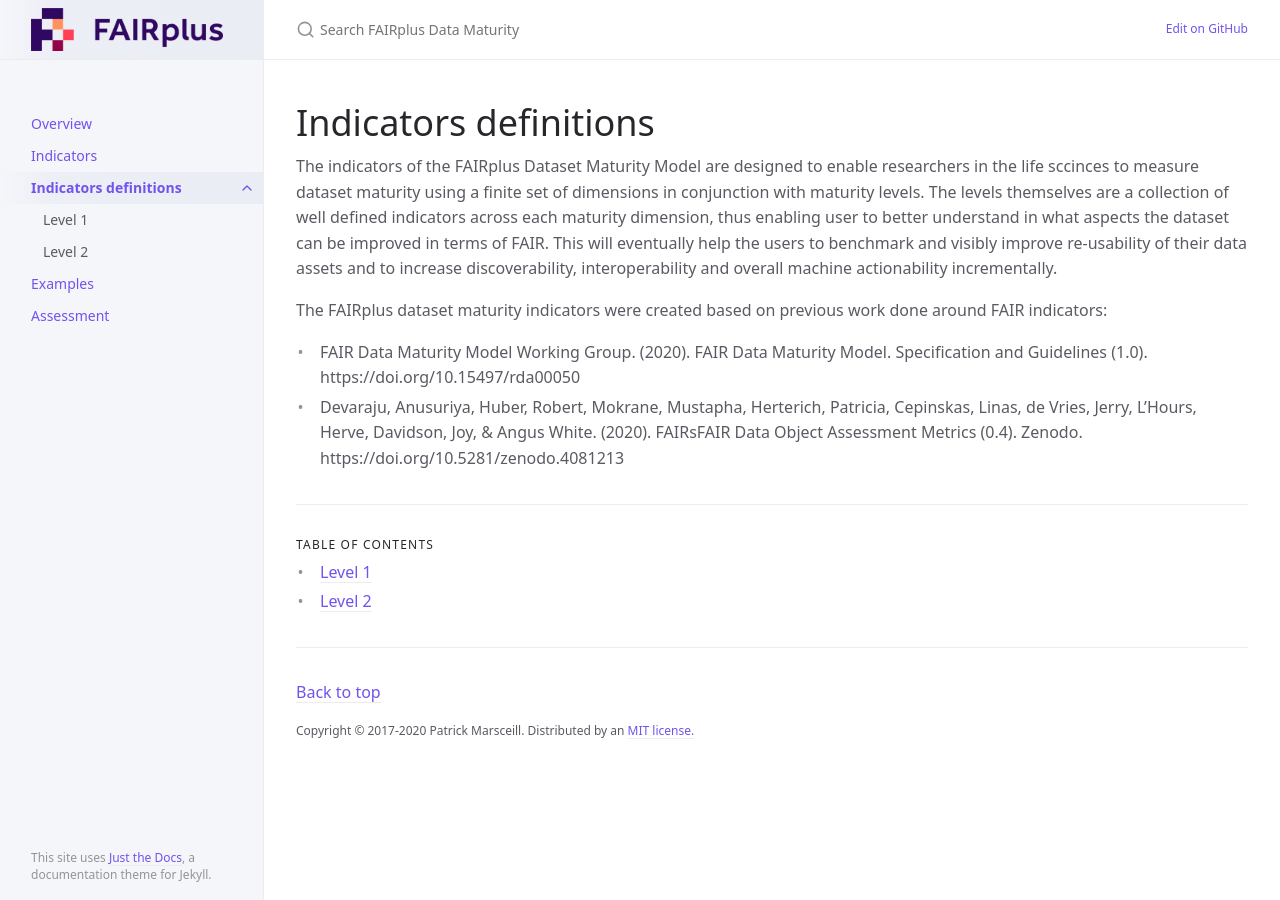
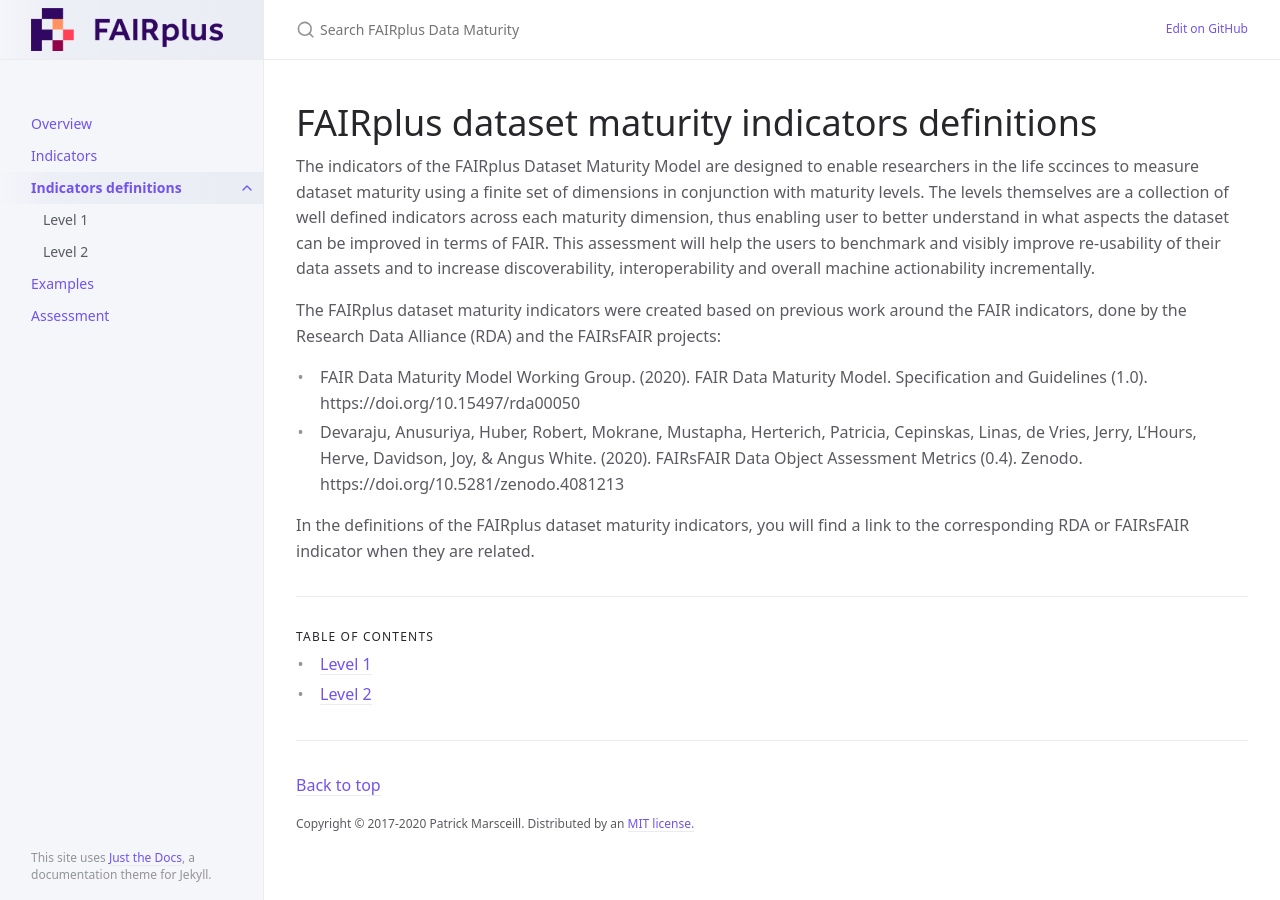
Before and after one commit to FAIRplus/Data-Maturity, a Jekyll site: the page built from docs/indicator_definitions/indicator_definitions.md, in a window 1280 px wide. Built offline with Jekyll 4.4.1, drawn with Linux system fonts in a browser that asks for light colours.

Commit message:
Update indicator_definitions.md

```diff
--- a/docs/indicator_definitions/indicator_definitions.md
+++ b/docs/indicator_definitions/indicator_definitions.md
@@ -6,10 +6,12 @@
 permalink: /docs/indicator_definitions
 ---
 
-# Indicators definitions
+# FAIRplus dataset maturity indicators definitions
 
-The indicators of the FAIRplus Dataset Maturity Model are designed to enable researchers in the life sccinces to measure dataset maturity using a finite set of dimensions in conjunction with maturity levels. The levels themselves are a collection of well defined indicators across each maturity dimension, thus enabling user to better understand in what aspects the dataset can be improved in terms of FAIR. This will eventually help the users to benchmark and visibly improve re-usability of their data assets and to increase discoverability, interoperability and overall machine actionability incrementally.
+The indicators of the FAIRplus Dataset Maturity Model are designed to enable researchers in the life sccinces to measure dataset maturity using a finite set of dimensions in conjunction with maturity levels. The levels themselves are a collection of well defined indicators across each maturity dimension, thus enabling user to better understand in what aspects the dataset can be improved in terms of FAIR. This assessment will help the users to benchmark and visibly improve re-usability of their data assets and to increase discoverability, interoperability and overall machine actionability incrementally.
 
-The FAIRplus dataset maturity indicators were created based on previous work done around FAIR indicators:
+The FAIRplus dataset maturity indicators were created based on previous work around the FAIR indicators, done by the Research Data Alliance (RDA) and the FAIRsFAIR projects:
 - FAIR Data Maturity Model Working Group. (2020). FAIR Data Maturity Model. Specification and Guidelines (1.0). https://doi.org/10.15497/rda00050
 - Devaraju, Anusuriya, Huber, Robert, Mokrane, Mustapha, Herterich, Patricia, Cepinskas, Linas, de Vries, Jerry, L'Hours, Herve, Davidson, Joy, & Angus White. (2020). FAIRsFAIR Data Object Assessment Metrics (0.4). Zenodo. https://doi.org/10.5281/zenodo.4081213
+
+In the definitions of the FAIRplus dataset maturity indicators, you will find a link to the corresponding RDA or FAIRsFAIR indicator when they are related.
```
